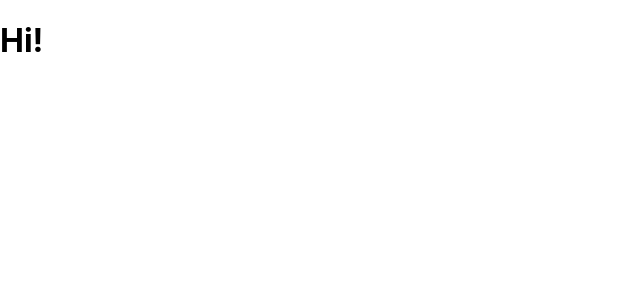
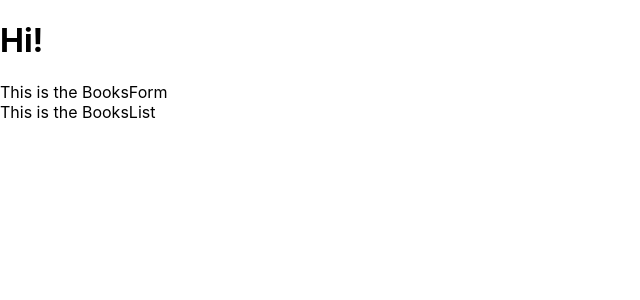
Before and after one commit to chubaquelo/React-Bookstore, a React (Create React App) app: page / in a window 1280 px wide. Shown: the top 300 px of the page, without its empty margins (0-640 px from the left). Built offline with nearby package versions, Linux system fonts and the light colour scheme.

Commit message:
render booksList and BooksForm from App

```diff
--- a/src/App.js
+++ b/src/App.js
@@ -1,9 +1,13 @@
 import React from 'react';
+import BooksList from './components/BooksList';
+import BooksForm from './components/BooksForm';
 
 export default function App() {
   return (
-    <h1>
-      Hi!
-    </h1>
+    <div>
+      <h1>Hi!</h1>
+      <BooksForm />
+      <BooksList />
+    </div>
   );
 }
```
Also changed, not shown: src/components/BooksForm.js (+6 -6 lines), src/components/BooksList.js (+6 -6 lines), src/reducers/books.js (+7 -5 lines), src/reducers/index.js (+4 -4 lines).
